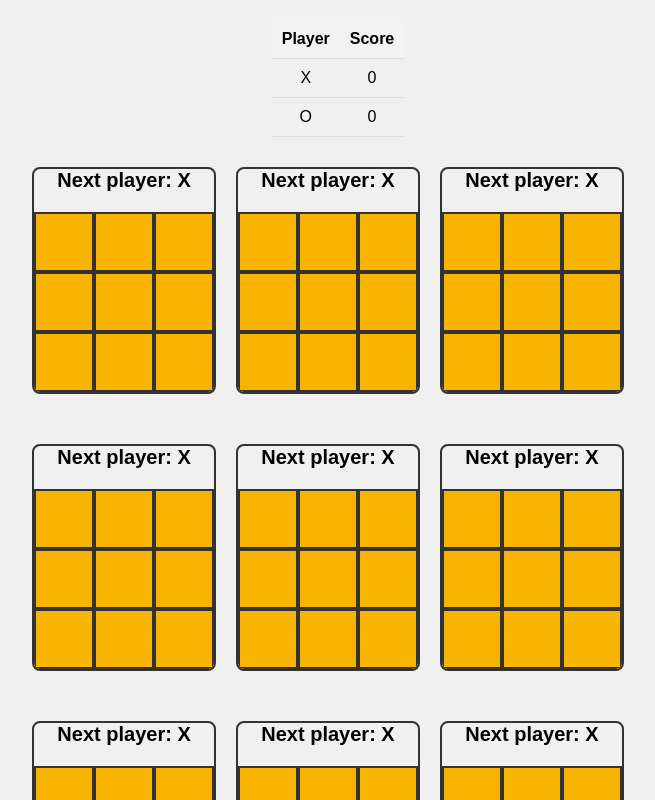
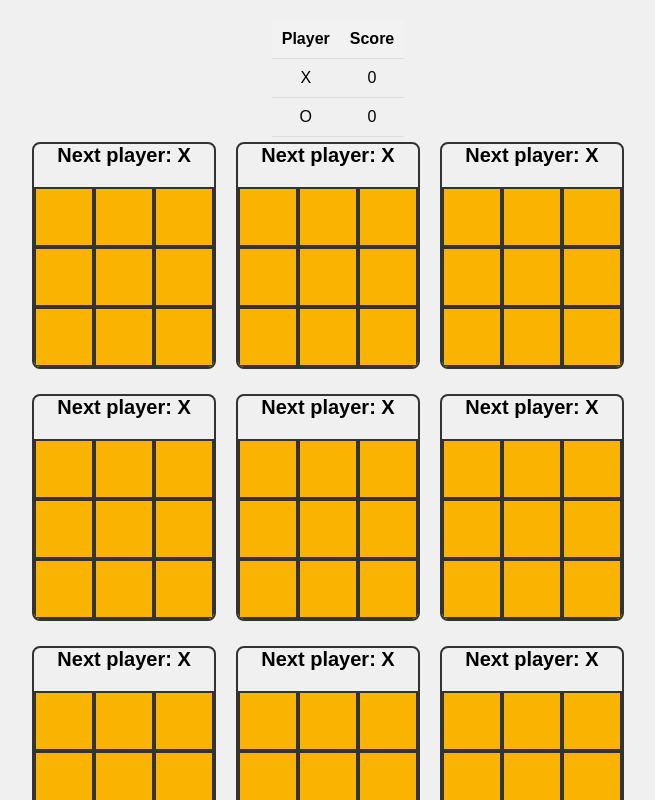
Before and after one commit to iByteABit256/tic-tac-toes, a React (Create React App) app: page / in a window 1280 px wide. Shown: the top 800 px of the page, without its empty margins (302-957 px from the left). Built offline with nearby package versions, Linux system fonts and the light colour scheme.

Commit message:
Added README, minor change in CSS

```diff
--- a/src/styles.css
+++ b/src/styles.css
@@ -33,7 +33,7 @@ h1 {
   display: flex;
   flex-wrap: wrap; /* Allow game boards to wrap onto new rows */
   justify-content: center;
-  margin-top: 30px;
+  margin-top: 5px;
 }
 
 .game-board {
```
Also changed, not shown: media/tic-tac-toes-screenshot.png (added), 1 other file (tests, documents, lock files or other folders).
